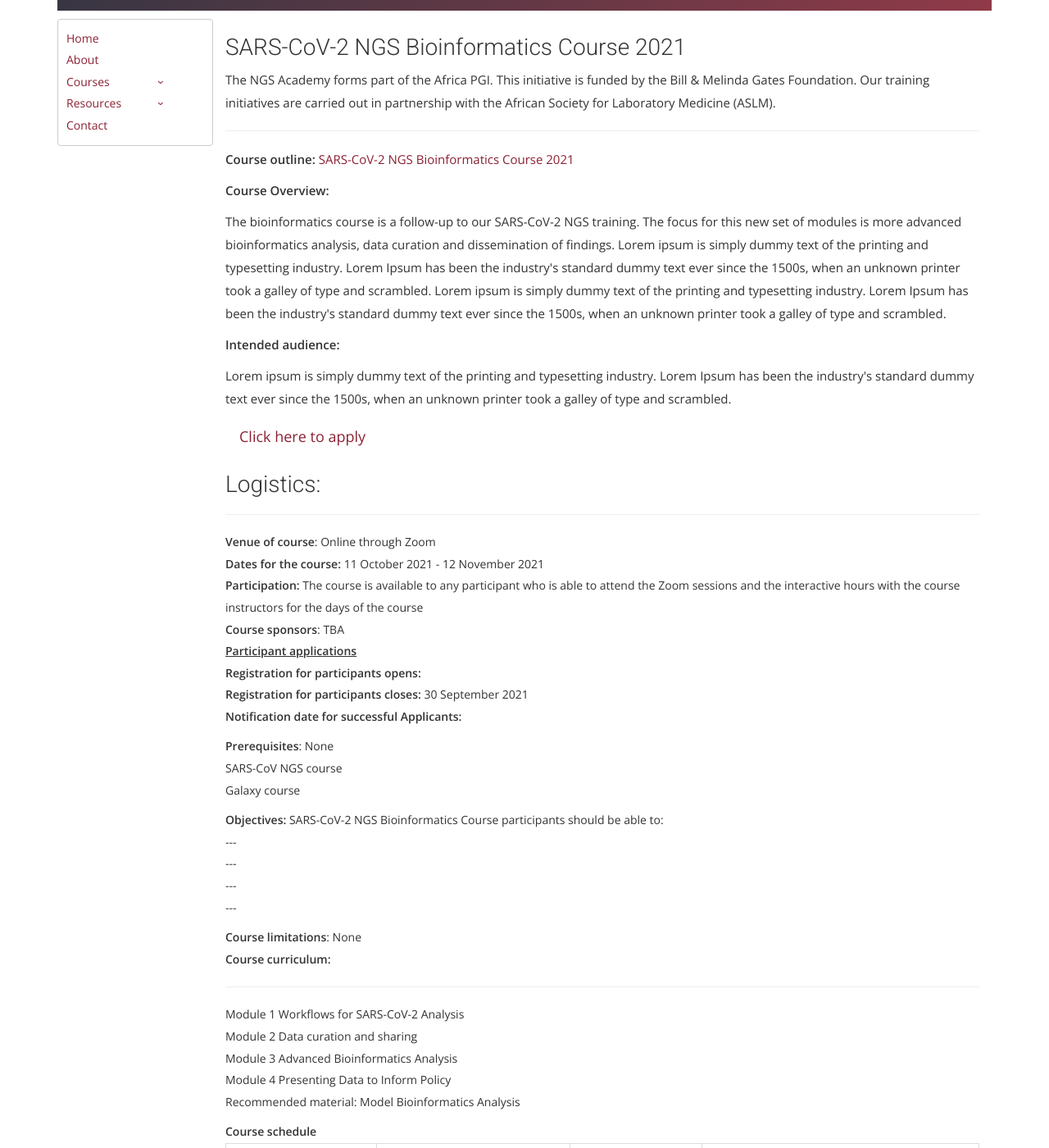
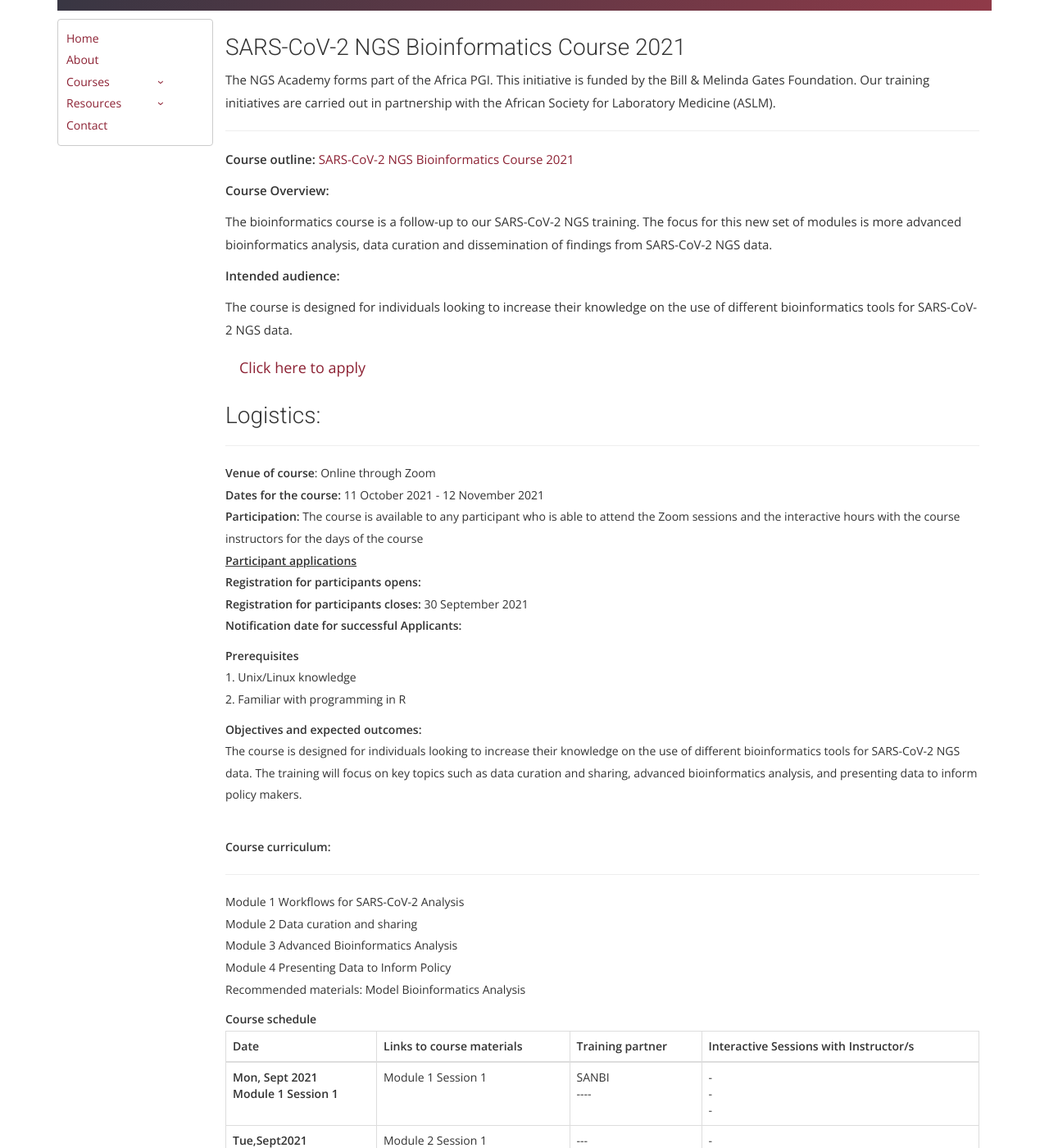
Before and after one commit to pmaturure3/ngsacad, a Jekyll site: the page built from _posts/2021-08-03-SARS-CoV-2-NGS-Bioinformatics-Course-2021.md, in a window 1280 px wide and 1400 px high, scrolled down 250 px. Shown: the whole window at 82% size. Built offline with Jekyll 4.4.1, drawn with Linux system fonts in a browser that asks for light colours; nearby versions of some CDN libraries; some web fonts are replaced; comment, search, counter and statistics services are not loaded.

Commit message:
updated past courses page

```diff
--- a/_posts/2021-08-03-SARS-CoV-2-NGS-Bioinformatics-Course-2021.md
+++ b/_posts/2021-08-03-SARS-CoV-2-NGS-Bioinformatics-Course-2021.md
@@ -19,15 +19,15 @@ The NGS Academy forms part of the Africa PGI. This initiative is funded by the B
 
 <p align="left"><b >Course Overview:</b></p>
 
- <p align="left">The bioinformatics course is a follow-up to our SARS-CoV-2 NGS training. The focus for this new set of modules is more advanced bioinformatics analysis, data curation and dissemination of findings.
-
-Lorem ipsum is simply dummy text of the printing and typesetting industry. Lorem Ipsum has been the industry's standard dummy text ever since the 1500s, when an unknown printer took a galley of type and scrambled. Lorem ipsum is simply dummy text of the printing and typesetting industry. Lorem Ipsum has been the industry's standard dummy text ever since the 1500s, when an unknown printer took a galley of type and scrambled.  <p>
+ <p align="left">The bioinformatics course is a follow-up to our SARS-CoV-2 NGS training. The focus for this new set of modules is more advanced bioinformatics analysis, data curation and dissemination of findings from SARS-CoV-2 NGS data.
+ <p>
 
 
 
 <p align="left"><b class="text-left">Intended audience:</b></p>
 
-<p align="left">Lorem ipsum is simply dummy text of the printing and typesetting industry. Lorem Ipsum has been the industry's standard dummy text ever since the 1500s, when an unknown printer took a galley of type and scrambled. </p>
+<p align="left">The course is designed for individuals looking to increase their knowledge on the use of different
+bioinformatics tools for SARS-CoV-2 NGS data. </p>
 
 <a class="btn btn-secondary btn-lg" href="#" role="button">Click here to apply</a>
 <br>
@@ -48,7 +48,7 @@ Lorem ipsum is simply dummy text of the printing and typesetting industry. Lorem
 <li><b>Participation:</b> The course is available to any participant who is able to attend the Zoom sessions and the interactive hours with the course instructors for the days of the course</li>
 
 
-<li><b>Course sponsors</b>: TBA</li>
+<!-- <li><b>Course sponsors</b>: TBA</li> -->
 
 <u><li><b>Participant applications</b></li></u>
 
@@ -59,25 +59,24 @@ Lorem ipsum is simply dummy text of the printing and typesetting industry. Lorem
 <li><b>Notification date for successful Applicants:</b> </li>
 </ol>
 
-<b>Prerequisites</b>: None
+<b>Prerequisites</b>
 <ol>
-<li>SARS-CoV NGS course</li>
+<li>1. Unix/Linux knowledge</li>
 
-<li>Galaxy course</li>
+<li>2. Familiar with programming in R</li>
 </ol>
 
-<b>Objectives:</b>  SARS-CoV-2 NGS Bioinformatics Course participants should be able to:
+<b>Objectives and expected outcomes:</b>
 
 <ol>
-<li>---</li>
+<li>The course is designed for individuals looking to increase their knowledge on the use of different
+bioinformatics tools for SARS-CoV-2 NGS data. The training will focus on key topics such as data curation
+and sharing, advanced bioinformatics analysis, and presenting data to inform policy makers.</li>
 
-<li>---</li>
-<li>---</li>
-<li>---</li>
 </ol>
 
 
-<b>Course limitations</b>: None
+<!-- <b>Course limitations</b>: None -->
 
 <br>
 <b>Course curriculum:</b>
@@ -87,7 +86,7 @@ Lorem ipsum is simply dummy text of the printing and typesetting industry. Lorem
 <li>Module 2 Data curation and sharing</li>
 <li>Module 3 Advanced Bioinformatics Analysis</li>
 <li>Module 4 Presenting Data to Inform Policy</li>
-<li>Recommended material: Model Bioinformatics Analysis</li>
+<li>Recommended materials: Model Bioinformatics Analysis</li>
 </ol>
 
 <b>Course schedule</b>
```
Also changed, not shown: _posts/2021-06-09-NGS SARS-COV-2-Past-Course.md (+7 -2 lines), Gemfile.lock, 5 other files.
